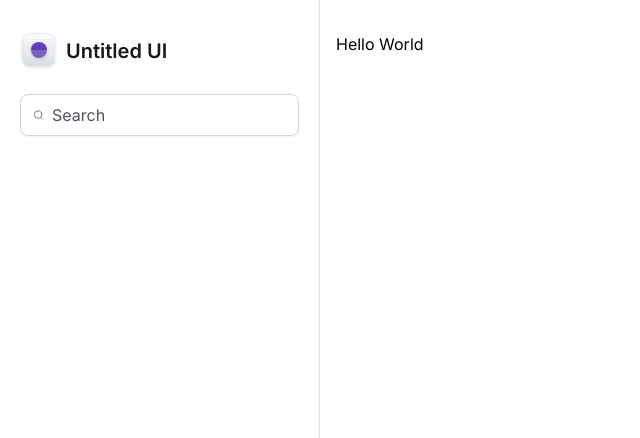
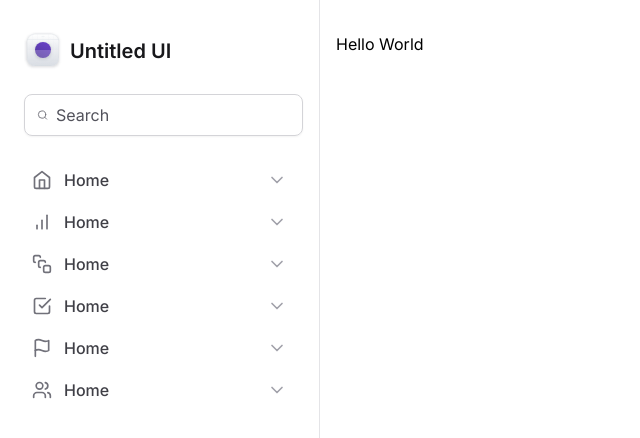
Before and after one commit to arthur-carminatti/tailwind, a Next.js app: page / in a window 1280 px wide. Shown: the top 438 px of the page, without its empty margins (0-640 px from the left). Built offline with nearby package versions, Linux system fonts and the light colour scheme.

Commit message:
Creating navigation menu

```diff
--- a/src/app/components/sidebar/Logo.tsx
+++ b/src/app/components/sidebar/Logo.tsx
@@ -1,6 +1,6 @@
 export function Logo() {
     return (
-        <strong className="flex items-center gap-2 text-xl font-semibold text-zinc-900">
+        <strong className="flex mx-1 items-center gap-2 text-xl font-semibold text-zinc-900">
             <svg
                 width={38}
                 height={38}
--- /dev/null
+++ b/src/app/components/sidebar/MainNavigation/NavItem.tsx
@@ -0,0 +1,24 @@
+import { ChevronDown } from "lucide-react";
+import { ElementType } from "react";
+
+export interface NavItemProps {
+    title: string
+    icon: ElementType
+}
+
+export function NavItem({ title, icon: Icon }: NavItemProps) {
+    return (
+        <nav className="space-y-0.5">
+            <a
+                href=""
+                className="group flex items-center gap-3 rounded px-3 py-2 hover:bg-violet-50"
+            >
+                <Icon className="h-5 w-5 text-zinc-500" />
+                <span className="font-medium text-zinc-700 group-hover:text-violet-500">
+                    Home
+                </span>
+                <ChevronDown className="ml-auto h-5 w-5 text-zinc-400 group-hover:text-violet-300" />
+            </a>
+        </nav>
+    )
+}
--- /dev/null
+++ b/src/app/components/sidebar/MainNavigation/index.tsx
@@ -0,0 +1,15 @@
+import { BarChart, CheckSquare, Flag, Home, SquareStack, Users } from "lucide-react";
+import { NavItem } from "./NavItem";
+
+export function MainNavigation() {
+    return (
+        <nav className="space-y-0.5">
+            <NavItem title="Home" icon={Home}/>
+            <NavItem title="Dashboard" icon={BarChart}/>
+            <NavItem title="Projects" icon={SquareStack}/>
+            <NavItem title="Tasks" icon={CheckSquare}/>
+            <NavItem title="Reporting" icon={Flag}/>
+            <NavItem title="Users" icon={Users}/>
+        </nav>
+    )
+}
--- a/src/app/components/sidebar/index.tsx
+++ b/src/app/components/sidebar/index.tsx
@@ -1,18 +1,21 @@
 import { Search } from "lucide-react";
 import { Logo } from "./Logo";
+import { MainNavigation } from "./MainNavigation";
 
 export function Sidebar() {
     return (
         <aside className="border-r border-zinc-200 px-5 py-8 space-y-6">
             <Logo />
 
-            <div className="flex w-full items-center gap-2 rounded-lg border border-zinc-300 px-3 py-2 shadow-sm">
+            <div className="flex mx-1 w-full items-center gap-2 rounded-lg border border-zinc-300 px-3 py-2 shadow-sm">
                 <Search className="h-5 w-5 text-zinc-500" />
                 <input
                     className="flex-1 border-0 bg-transparent p-0 text-zinc-900 placeholder-zinc-600"
                     placeholder="Search"
                 />
             </div>
+
+            <MainNavigation />
         </aside>
     )
 }
```
